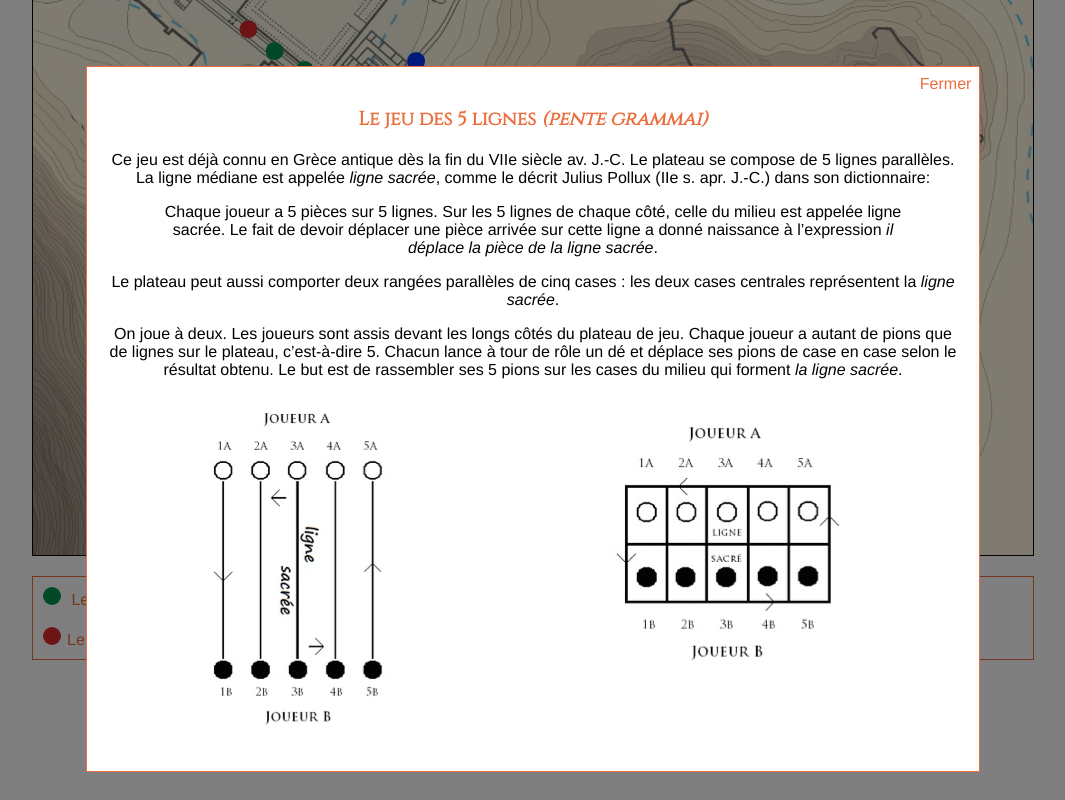
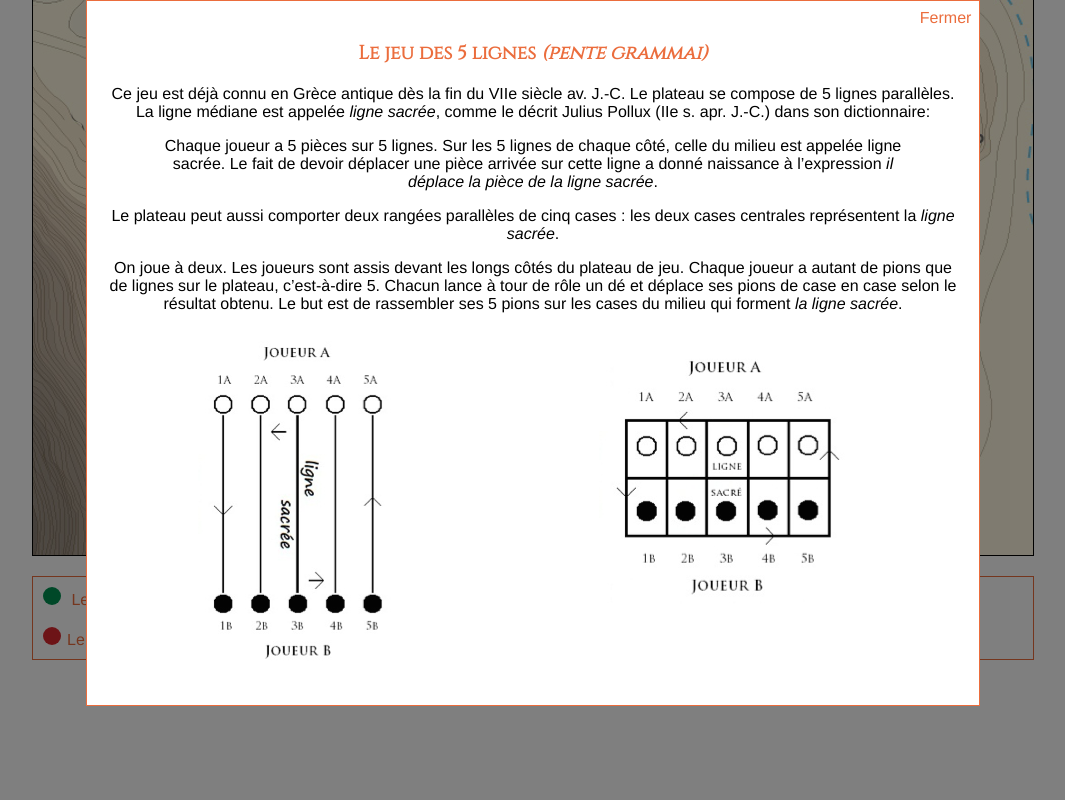
Before and after one commit to nte-unifr/locusludi-ephese, a plain HTML site: page games.html in a window 1280 px wide. Both pictures are taken after a click on the link "Le jeu des 5 lignes". Shown: the part 598-1398 px from the top of the page, without its empty margins (107-1172 px from the left). Drawn offline with Linux system fonts and the light colour scheme.

Commit message:
fix modal not visible

```diff
--- a/style.css
+++ b/style.css
@@ -151,3 +151,6 @@ img.fluid {
 #simplemodal-overlay {
 	background-color: #000000;
 }
+#simplemodal-container {
+	top: 0 !important;
+}
```
